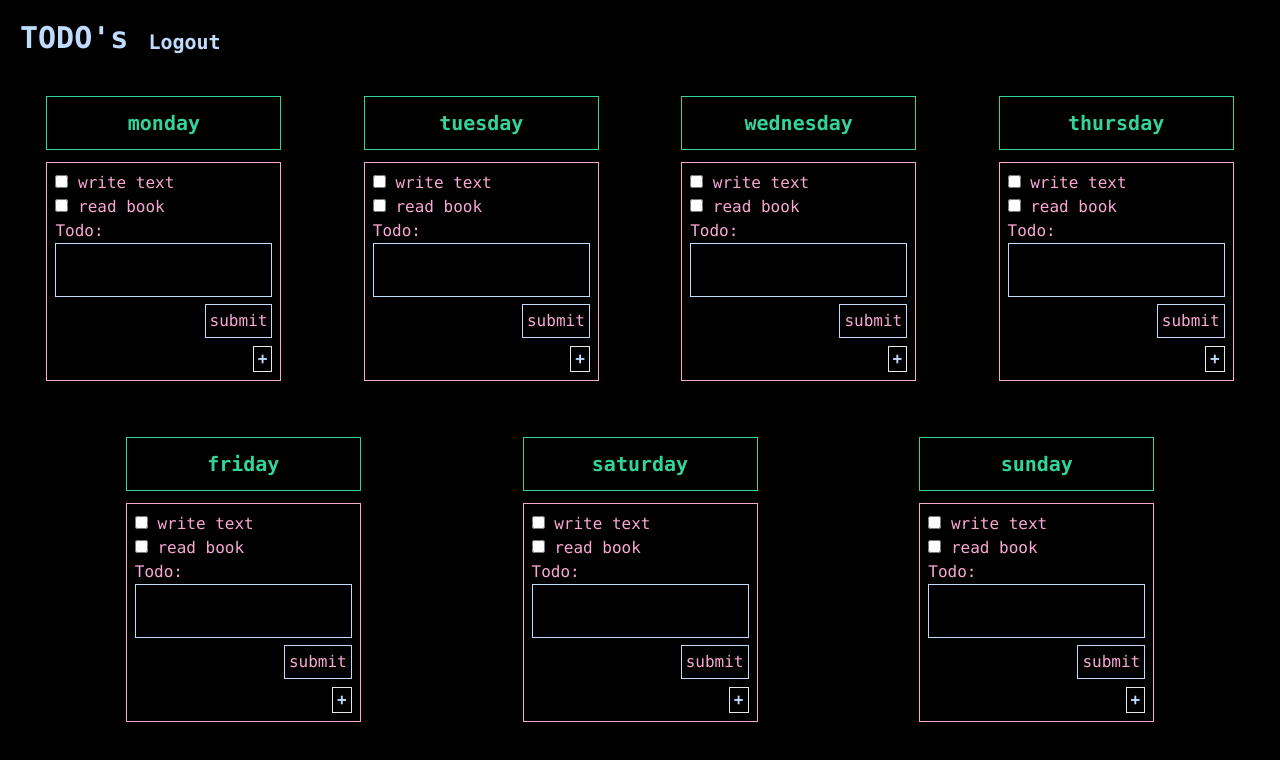
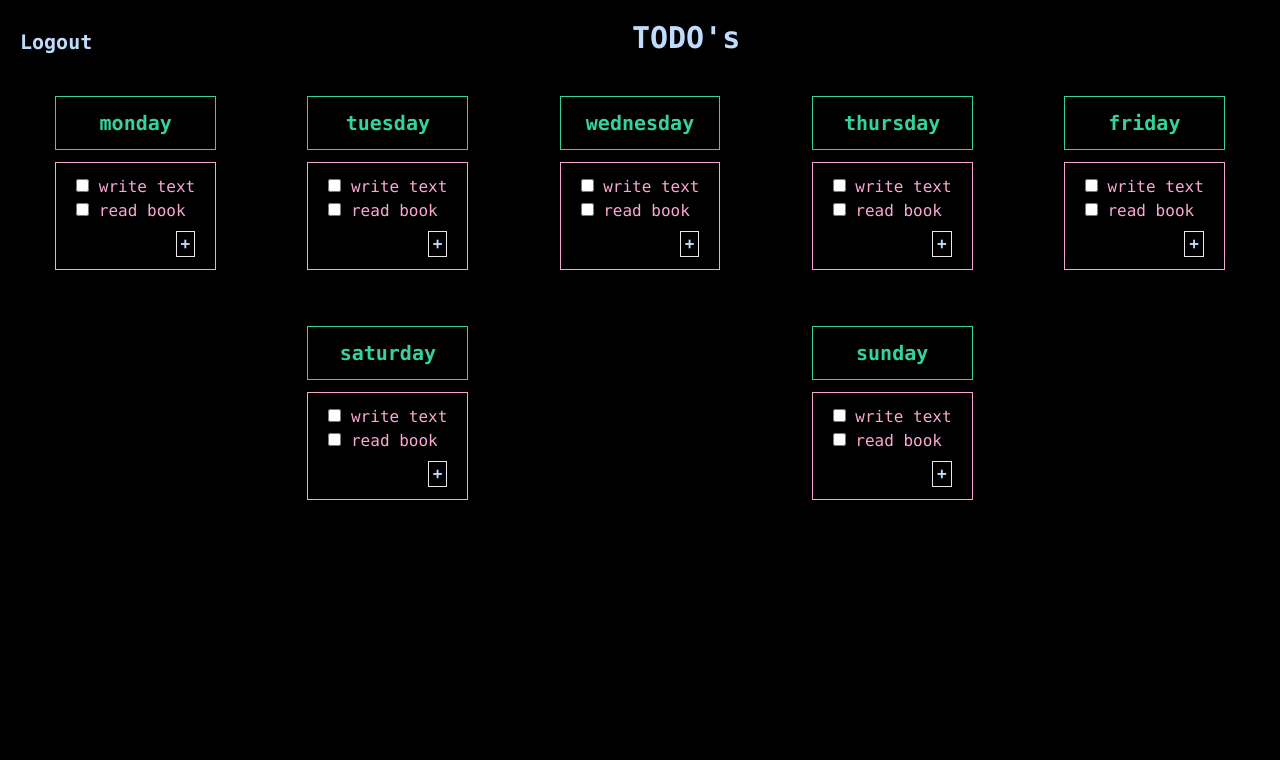
Before and after one commit to hiitsmeme/todo-webapp, a React (Create React App) app: page / in a window 1280 px wide. Shown: the top 760 px of the page. Built offline with nearby package versions, Linux system fonts and the light colour scheme.

Commit message:
fixed form-display issue

```diff
--- a/src/day.js
+++ b/src/day.js
@@ -4,33 +4,42 @@ import TodoForm from './todo-form';
 class Day extends React.Component {
     constructor(props) {
         super(props);
-        this.state = {todoform: <Todo day={this.props.day} />}
-        //this.renderForm = this.renderForm.bind(this);
+        this.state = {isFormDisplayed: false}
+        this.renderForm = this.renderForm.bind(this);
 
     }
-    /*
+
     renderForm() {
-        //make it a popup somehow?
-        return <Todo day={this.props.day} />;
-    }*/
+        //make form disappear
+        if (this.state.isFormDisplayed === true) {
+            this.setState({
+                isFormDisplayed: false
+            })
+        }
+        //make form appear
+        else {
+            this.setState({
+                isFormDisplayed: true
+            })
+        }
+    }
 
     render() {
         return (
-            <div class="flex flex-col h-full bg-black text-green-400 p-5 overflow-y-auto">
-                <div class="flex flex-col p-3 border border-green-400 text-xl font-bold self-stretch mb-3">
+            <div class="flex flex-col h-full bg-black text-green-400 overflow-y-auto p-5">
+                <div class="flex flex-col p-3 px-5 border border-green-400 text-xl font-bold self-stretch mb-3">
                     <div class="self-center">{this.props.day}</div>
                 </div>
-                <div class="static flex flex-col p-2 border border-pink-300 text-pink-300 text-md overflow-auto">
+                <div class="static flex flex-col p-3 px-5 border border-pink-300 text-pink-300 text-md overflow-auto">
                     <ul>
-                        <Todo text="write text" />
+                        <Todo text="write text"/>
                         <Todo text="read book" />
+                        <div>{this.state.isFormDisplayed ? <TodoForm day={this.props.day} /> : ''}</div>
                     </ul>
-                    <div class="">
-                        <TodoForm day={this.props.day} />
-                    </div>
 
-                    <button class="static inline-block mt-2 place-self-end bottom-2 right-2 font-bold text-blue-200 border px-1 hover:border-2"
-                    onClick={this.state.todoform}>+</button>
+                    <button class="static inline-block mt-2 place-self-end bottom-2
+                                    right-2 font-bold text-blue-200 border px-1 hover:border-2"
+                    onClick={this.renderForm}>+</button>
 
                 </div>
 
--- a/src/navbar.js
+++ b/src/navbar.js
@@ -4,9 +4,9 @@ class Navbar extends React.Component {
     render () {
         return (
             <div class="w-screen flex flex-row p-5 text-blue-200 font-bold text-xl">
-                <div class="flex flex-row space-x-5">
-                    <div class="text-3xl">TODO's</div>
-                    <div class="self-end">Logout</div>
+                <div class="flex flex-row space-x-5 w-full">
+                    <div class="self-end place-self-start">Logout</div>
+                    <div class="flex place-content-center w-full text-3xl"><div>TODO's</div></div>
                 </div>
             </div>
         )
--- a/src/todo-form.js
+++ b/src/todo-form.js
@@ -35,17 +35,17 @@ class TodoForm extends React.Component {
 
     render() {
         return (
-            <form onSubmit={this.handleSubmit} class="bg-black flex flex-col">
-                <label>
-                    <div>Todo:</div>
+            <form onSubmit={this.handleSubmit} class="bg-gray-700 border border-green-300 my-3 flex flex-col space-y-2 p-2">
+
                     <textarea
-                    class="bg-black border border-blue-200 pt-1 resize-none"
+                    class="bg-black border border-green-300 active:border-green-300 p-1 resize-none inline-block"
                     value={this.state.value}
+                    placeholder='Todo:'
                     onChange={this.handleChange} />
-                </label>
+
                 <input
-                class="self-end bg-black border border-blue-200 p-1"
-                id='submittodo' type="submit" value="submit" />
+                class="bg-black border border-green-300 p-1 w-1/4 self-center"
+                id='submittodo' type="submit" value="add" />
             </form>
         )
     }
```
